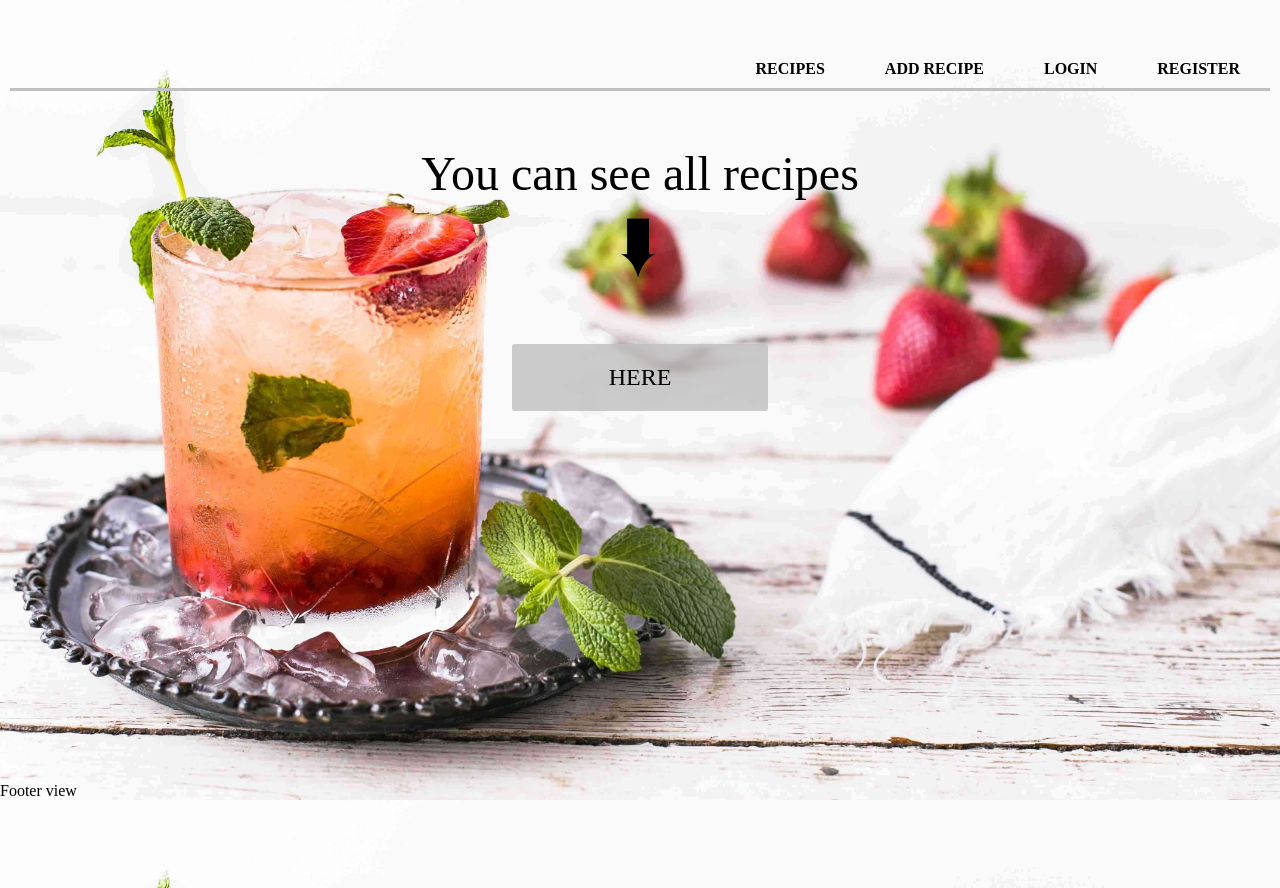
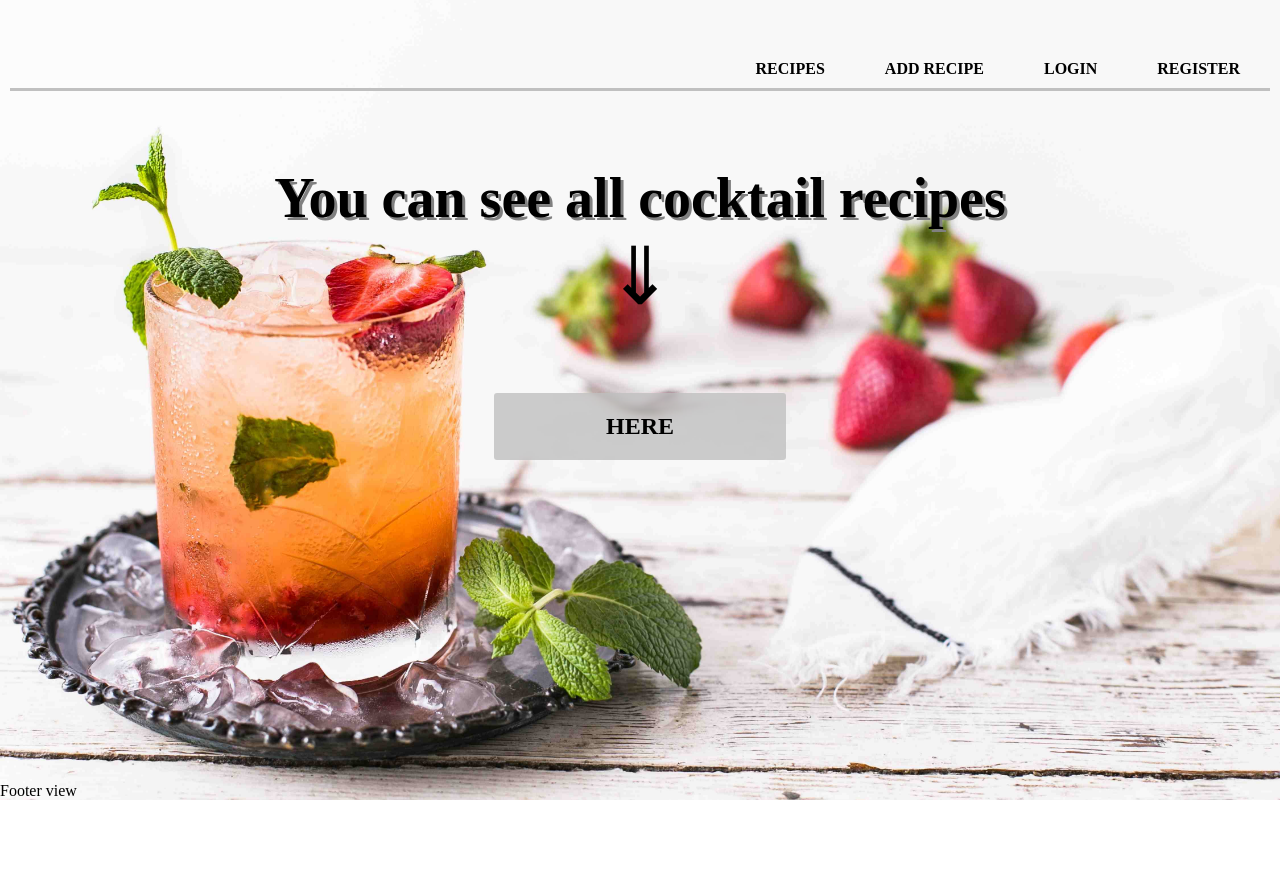
Before and after one commit to taskoff/vueJS-cocktail.recipes, a Vue app in the folder cocktail.recipes/: page / in a window 1280 px wide. After the commit the page ends 800 px from the top, so only its background shows below. Built offline with nearby package versions, Linux system fonts and the light colour scheme; a web font is replaced by a local one.

Commit message:
correction on home page view

```diff
--- a/cocktail.recipes/package.json
+++ b/cocktail.recipes/package.json
@@ -9,7 +9,8 @@
   },
   "dependencies": {
     "core-js": "^3.6.4",
-    "vue": "^2.6.11"
+    "vue": "^2.6.11",
+    "vue-router": "^3.1.6"
   },
   "devDependencies": {
     "@vue/cli-plugin-babel": "~4.2.0",
--- a/cocktail.recipes/src/App.vue
+++ b/cocktail.recipes/src/App.vue
@@ -29,17 +29,17 @@ export default {
     box-sizing: inherit;
   }
   html {
+
+  }
+  body {
     box-sizing: border-box;
     font-family: 'IM Fell French Canon SC', serif;
     font-size: 16px;
-  }
-  body {
-    margin: 0;
-    padding: 0;
-    background-image: url('../public/img/background_3001.jpg');
+    background-image: url('../public/img/background_300.jpg');
     background-size: cover;
-
-    /* background: tomato; */
+    background-position: center;
+    background-repeat: no-repeat;
+     background-attachment: fixed;
   }
 
   #app {
--- a/cocktail.recipes/src/components/Home.vue
+++ b/cocktail.recipes/src/components/Home.vue
@@ -1,13 +1,15 @@
 <template>
 <div class="site-content">
  <div class="start-page-container">
-     <p class="start-message">You can see all recipes</p>
-     <p class="arrow">&#10152;</p>
+     <p class="start-message">You can see all cocktail recipes</p>
+     <div class="arrow-container">
+          <p class="arrow">&#8659;</p>
+     </div>
+
      <div class="start-button">
          <a href="">HERE</a>
      </div>
-     <!-- <button class="start-button">HERE</button> -->
-     <!-- <input type="button" value="HERE"> -->
+
  </div>
 
 </div>
@@ -16,37 +18,64 @@
 
 <script>
 export default {
-    name: 'Home'
+    name: 'Home',
+
 }
 </script>
 
 <style scoped>
+.site-content {
+    display: flex;
+    justify-content: center;
+}
 
 .start-page-container {
     text-align: center;
-    padding-top: 50px;
+    padding-top: 70px;
+    position: relative;
 }
 .start-message {
-    font-size: 3em;
+    font-size: 3.5em;
+    font-weight: bold;
+    text-shadow: 3px 3px grey;
     /* color: grey; */
 }
 .start-button {
-    margin-top: 50px;
+    margin-top: 70px;
 }
 .start-button a {
     display: block;
     color: black;
     text-decoration: none;
     font-size: 1.5em;
-    max-width: 20%;
+    font-weight: bold;
+    max-width: 40%;
     margin: auto;
     background-color: rgba(192, 192, 192, 0.8);
     border-radius: 3px;
     padding: 20px 0;
 }
+.arrow-container {
+    position: relative;
+}
 .arrow {
+    /* position: absolute; */
+    top: 20px;
+    left: 40%;
     transform: rotate(90deg);
     font-size: 5em;
+     animation: arrow 1s infinite;
+    /* animation-duration: 1s;  */
+}
+@keyframes arrow {
+    0% {
+      transform: translateY(0);
+    }
+
+    100% {
+       transform: translateY(60px);
+    }
 }
 
+
 </style>
```
Also changed, not shown: 1 other file (tests, documents, lock files or other folders).
